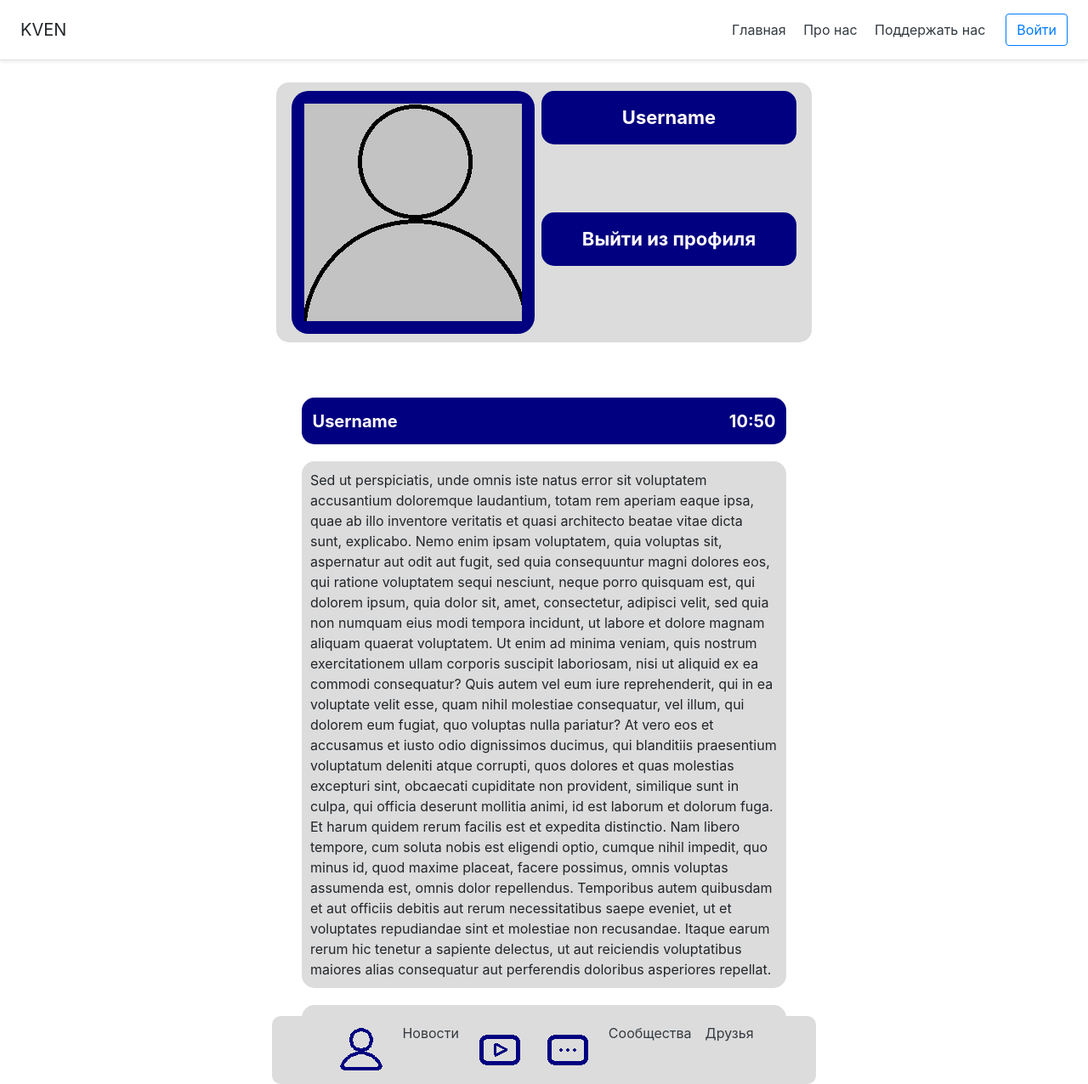
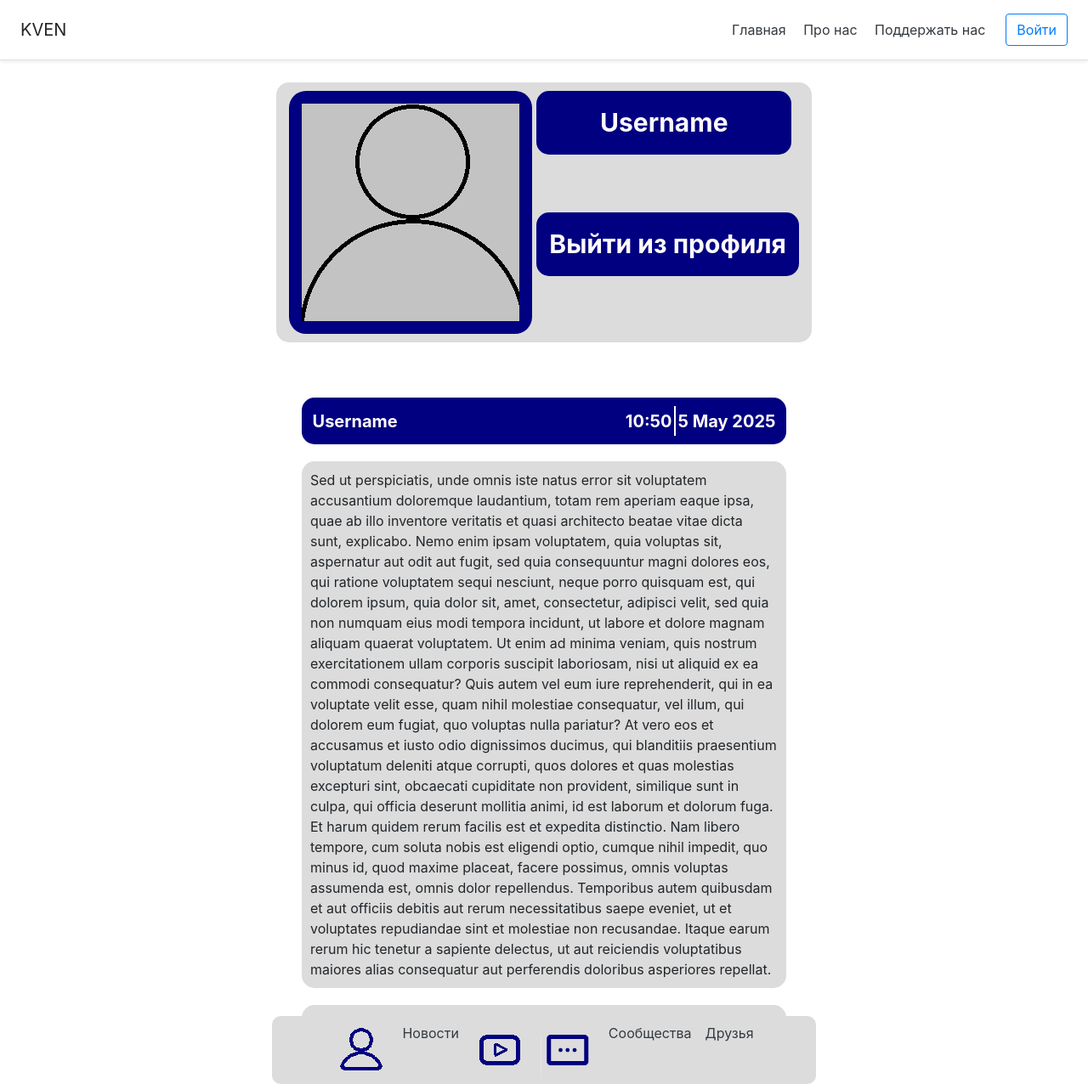
Before and after one commit to EliseyAg/kven-server, a Flask app: page /profile in a window 1280 px wide. Shown: the whole page at 85% size. Run offline with Flask 3, Linux system fonts and the light colour scheme; some libraries are stand-ins or nearby versions.

Commit message:
Updated whole styles

```diff
--- a/static/css/styles.css
+++ b/static/css/styles.css
@@ -1,5 +1,9 @@
 body {
   overflow: hidden;
+}
+
+icon {
+    width: 32px;
 }
 
 .navmenu__outer {
@@ -24,6 +28,11 @@ body {
     flex-wrap: nowrap;
 }
 
+#navmenu {
+    display: flex;
+    flex-direction: row;
+}
+
 #navmenu li {
     display: flex;
 }
@@ -31,6 +40,10 @@ body {
 #navmenu a:hover {
     border-radius: 10px 10px;
     background-color: #DAA520;
+}
+
+#navmenu icon {
+    width: 64px;
 }
 
 .messenger {
@@ -350,7 +363,7 @@ body {
     display: flex;
     color: #FFFAFA;
     font-weight: bold;
-    font-size: 22px;
+    font-size: 30px;
 }
 
 .profile__logout__button {
@@ -375,7 +388,7 @@ body {
     display: flex;
     color: #FFFAFA;
     font-weight: bold;
-    font-size: 22px;
+    font-size: 30px;
 }
 
 .profile__spacer {
@@ -475,6 +488,22 @@ body {
     font-weight: bold;
 }
 
+.vertical_line {
+    border-left: 2px solid #FFFAFA;
+}
+
+.post__date {
+    display: flex;
+
+    margin: 2.5px;
+}
+
+.post__date span {
+    color: #FFFAFA;
+    font-size: 20px;
+    font-weight: bold;
+}
+
 .post__body__outer {
     display: flex;
 }
@@ -520,9 +549,34 @@ body {
     border-radius: 15px;
     padding: 10px;
 
-    flex-direction: column;
+    flex-direction: row;
     align-items: center;
     justify-content: flex-center;
+}
+
+.post__views__outer {
+    flex: 1;
+    display: flex;
+}
+
+.post__views__inner {
+    flex: 1;
+    display: flex;
+
+    flex-direction: row;
+    align-items: center;
+    justify-content: flex-center;
+}
+
+.post__views__text {
+    flex: 1;
+    display: flex;
+}
+
+.post__views__text span {
+    color: #000080;
+    font-size: 18px;
+    font-weight: bold;
 }
 
 .universal_spacer {
--- a/templates/base.html
+++ b/templates/base.html
@@ -21,12 +21,14 @@
     <div>
         <div class="navmenu__outer">
             <div class="navmenu__inner">
-                <a class="p-2 text-dark" href="/profile"><img class="icon" src="/static/gallery/icons/profile.png"/></a>
-                <a class="p-2 text-dark" href="#">Новости</a>
-                <a class="p-2 text-dark" href="#"><img class="icon" src="/static/gallery/icons/video.png"/></a>
-                <a class="p-2 text-dark" href="/messenger"><img class="icon" src="/static/gallery/icons/messenger.png"/></a>
-                <a class="p-2 text-dark" href="#">Сообщества</a>
-                <a class="p-2 text-dark" href="#">Друзья</a>
+                <div id="navmenu">
+                    <a class="p-2 text-dark" href="/profile"><icon id="navmenu"><img class="icon" src="/static/gallery/icons/profile.png" width="100%"/></icon></a>
+                    <a class="p-2 text-dark" href="#">Новости</a>
+                    <a class="p-2 text-dark" href="#"><icon id="navmenu"><img class="icon" src="/static/gallery/icons/video.png" width="100%"/></icon></a>
+                    <a class="p-2 text-dark" href="/messenger"><icon id="navmenu"><img class="icon" src="/static/gallery/icons/messenger.png" width="100%"/></icon></a>
+                    <a class="p-2 text-dark" href="#">Сообщества</a>
+                    <a class="p-2 text-dark" href="#">Друзья</a>
+                </div>
             </div>
         </div>
     </div>
--- a/templates/profile.html
+++ b/templates/profile.html
@@ -56,6 +56,10 @@
                                     <div class="post__time">
                                         <span>10:50</span>
                                     </div>
+                                    <div class="vertical_line"></div>
+                                    <div class="post__date">
+                                        <span>5 May 2025</span>
+                                    </div>
                                 </div>
                             </div>
                         </div>
@@ -73,7 +77,17 @@
                         <div class="post__footer__outer">
                             <div class="post__footer__inner">
                                 <div class="post__footer__bubble">
-
+                                    <div class="post__views__outer">
+                                        <div class="post__views__inner">
+                                            <icon>
+                                                <img src="static/gallery/icons/views.png" width="100%">
+                                            </icon>
+                                            <div class="post__views__text">
+                                                <span>1k</span>
+                                            </div>
+                                        </div>
+                                    </div>
+                                    <div class="universal_spacer"></div>
                                 </div>
                             </div>
                         </div>
```
Also changed, not shown: static/gallery/icons/messenger.png, static/gallery/icons/views.png (added).
